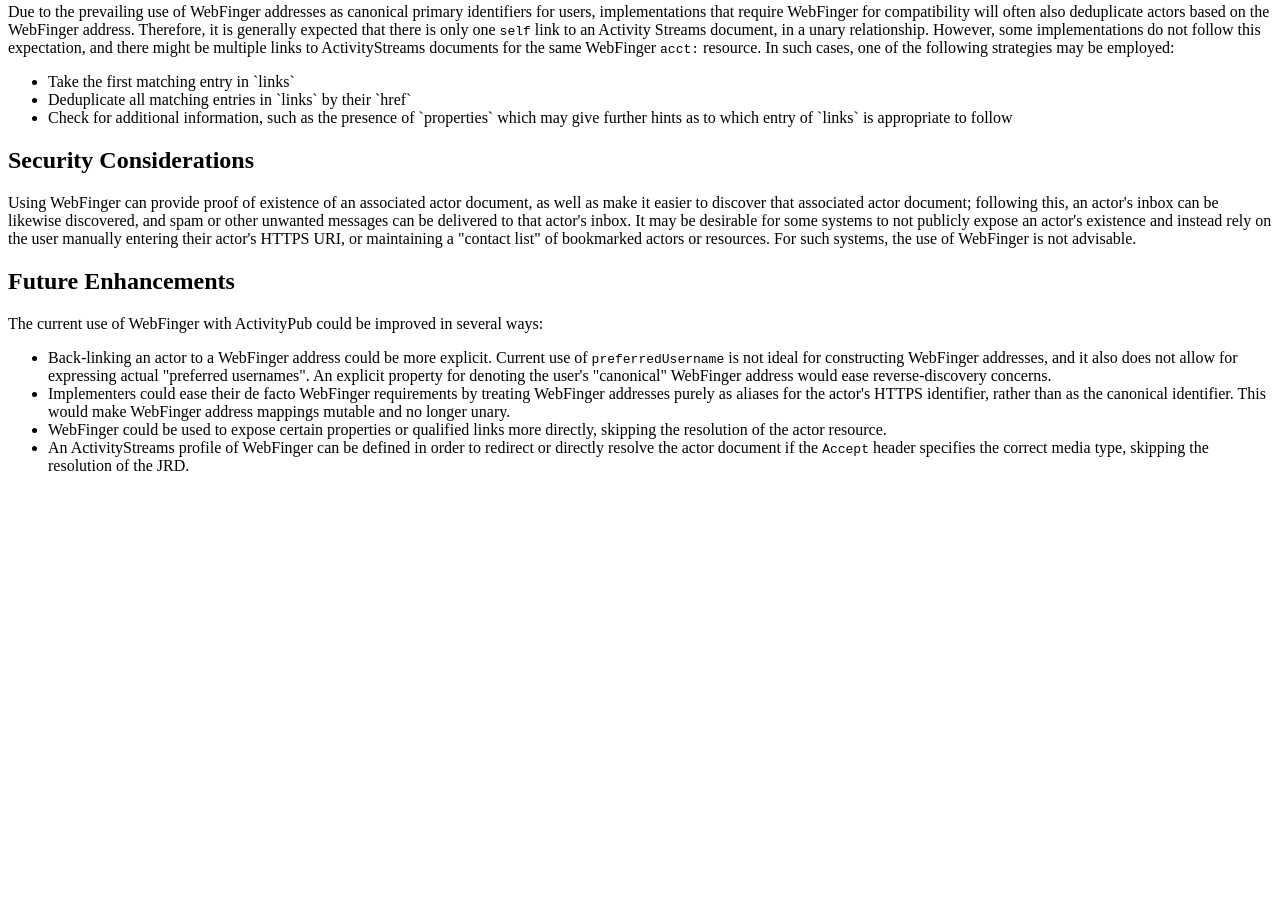
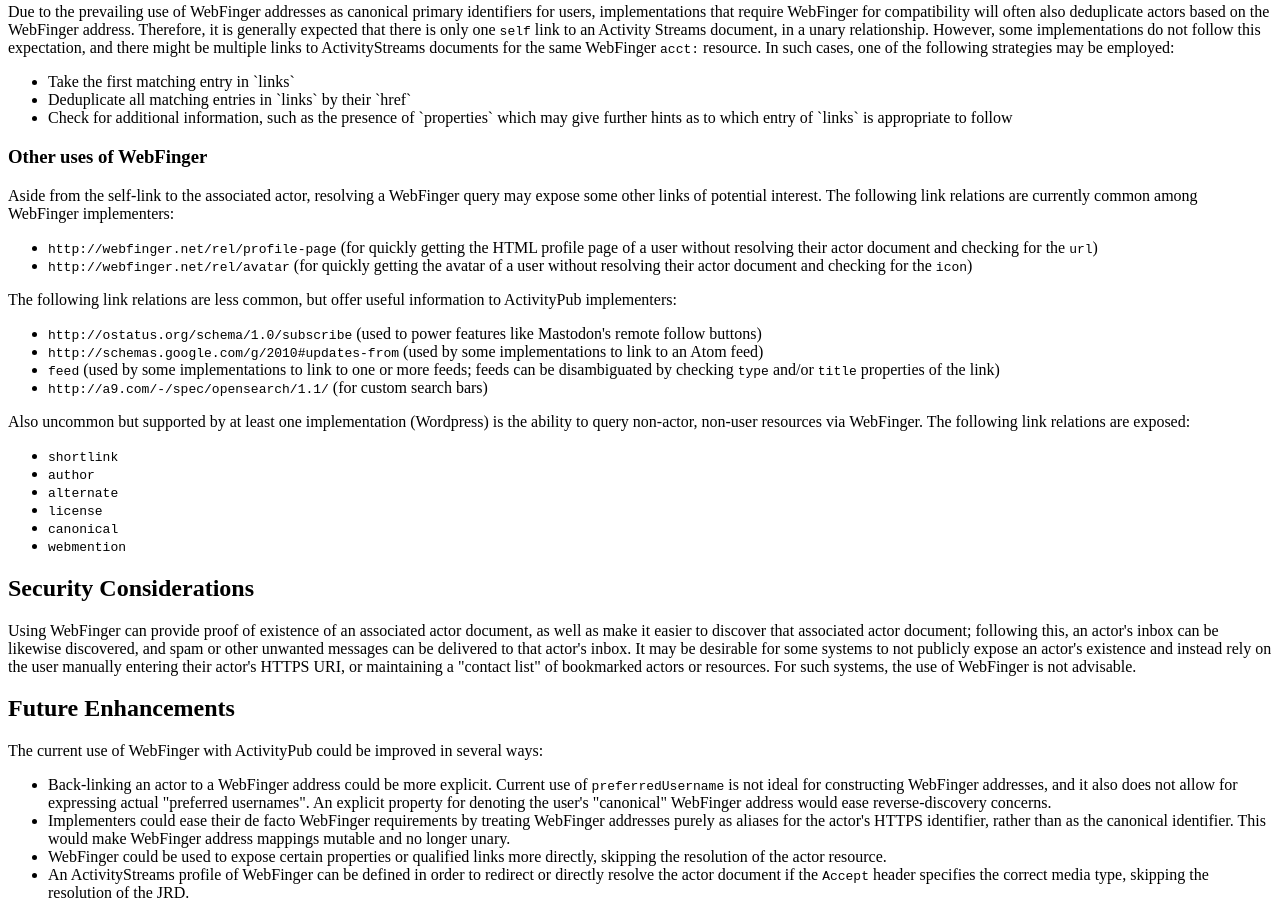
Before and after one commit to swicg/activitypub-webfinger, a plain HTML site: page index.html in a window 1280 px wide. Shown: the part 3835-4753 px from the top of the page. Before the commit the page ends 4326 px from the top, so only its background shows below. Drawn offline with Linux system fonts and the light colour scheme.

Commit message:
Add: mentions of webfinger use cases outside of self-links
Fix #13

Fix #6

```diff
--- a/index.html
+++ b/index.html
@@ -246,6 +246,30 @@ extended = start / "." / "-"
       </ul>
     </section>
   </section>
+  <section class="informative" id="other">
+    <h3>Other uses of WebFinger</h3>
+    <p>Aside from the self-link to the associated actor, resolving a WebFinger query may expose some other links of potential interest. The following link relations are currently common among WebFinger implementers:</p>
+    <ul>
+      <li><code>http://webfinger.net/rel/profile-page</code> (for quickly getting the HTML profile page of a user without resolving their actor document and checking for the <code>url</code>)</li>
+      <li><code>http://webfinger.net/rel/avatar</code> (for quickly getting the avatar of a user without resolving their actor document and checking for the <code>icon</code>)</li>
+    </ul>
+    <p>The following link relations are less common, but offer useful information to ActivityPub implementers:</p>
+    <ul>
+      <li><code>http://ostatus.org/schema/1.0/subscribe</code> (used to power features like Mastodon's remote follow buttons)</li>
+      <li><code>http://schemas.google.com/g/2010#updates-from</code> (used by some implementations to link to an Atom feed)</li>
+      <li><code>feed</code> (used by some implementations to link to one or more feeds; feeds can be disambiguated by checking <code>type</code> and/or <code>title</code> properties of the link)</li>
+      <li><code>http://a9.com/-/spec/opensearch/1.1/</code> (for custom search bars)</li>
+    </ul>
+    <p>Also uncommon but supported by at least one implementation (Wordpress) is the ability to query non-actor, non-user resources via WebFinger. The following link relations are exposed:</p>
+    <ul>
+      <li><code>shortlink</code></li>
+      <li><code>author</code></li>
+      <li><code>alternate</code></li>
+      <li><code>license</code></li>
+      <li><code>canonical</code></li>
+      <li><code>webmention</code></li>
+    </ul>
+  </section>
   <section class="informative" id="security">
     <h2>Security Considerations</h2>
     <p>Using WebFinger can provide proof of existence of an associated actor document, as well as make it easier to discover that associated actor document; following this, an actor's inbox can be likewise discovered, and spam or other unwanted messages can be delivered to that actor's inbox. It may be desirable for some systems to not publicly expose an actor's existence and instead rely on the user manually entering their actor's HTTPS URI, or maintaining a "contact list" of bookmarked actors or resources. For such systems, the use of WebFinger is not advisable.</p>
```
